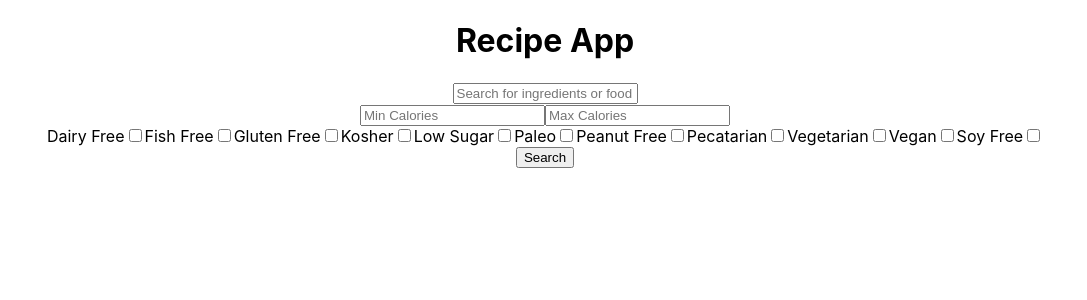
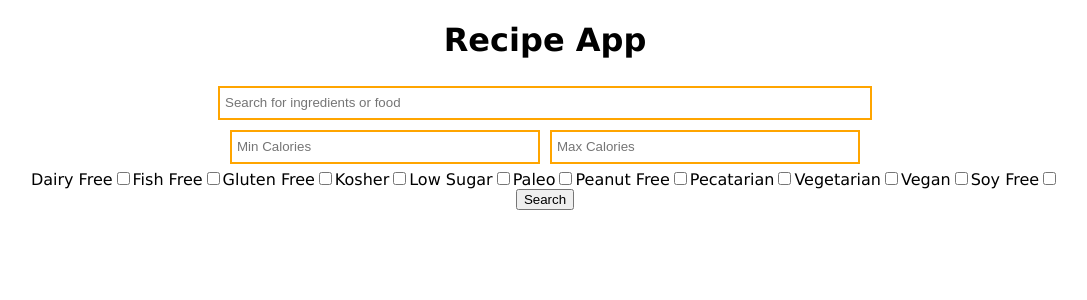
Before and after one commit to GriselSanchez/recipes-typescript, a React (Create React App) app: page / in a window 1280 px wide. Shown: the top 300 px of the page, without its empty margins (95-1182 px from the left). Built offline with nearby package versions, Linux system fonts and the light colour scheme.

Commit message:
add style with react-jss

```diff
--- a/package.json
+++ b/package.json
@@ -6,12 +6,15 @@
     "@testing-library/jest-dom": "^4.2.4",
     "@testing-library/react": "^9.5.0",
     "@testing-library/user-event": "^7.2.1",
+    "@types/classnames": "^2.2.10",
     "@types/jest": "^24.9.1",
     "@types/node": "^12.12.53",
     "@types/react": "^16.9.43",
     "@types/react-dom": "^16.9.8",
+    "classnames": "^2.2.6",
     "react": "^16.13.1",
     "react-dom": "^16.13.1",
+    "react-jss": "^10.3.0",
     "react-scripts": "3.4.1",
     "typescript": "^3.7.5"
   },
--- a/src/App.css
+++ b/src/App.css
@@ -1,16 +1,12 @@
 .App {
 	text-align: center;
+	font-family: 'Lucida Sans', 'Lucida Sans Regular', 'Lucida Grande',
+		'Lucida Sans Unicode', Geneva, Verdana, sans-serif;
 }
 
 .App-logo {
 	height: 40vmin;
 	pointer-events: none;
-}
-
-@media (prefers-reduced-motion: no-preference) {
-  .App-logo {
-    animation: App-logo-spin infinite 20s linear;
-  }
 }
 
 .App-header {
@@ -23,16 +19,3 @@
 	font-size: calc(10px + 2vmin);
 	color: white;
 }
-
-.App-link {
-  color: #61dafb;
-}
-
-@keyframes App-logo-spin {
-  from {
-    transform: rotate(0deg);
-  }
-  to {
-    transform: rotate(360deg);
-  }
-}
--- a/src/components/Calories.tsx
+++ b/src/components/Calories.tsx
@@ -1,7 +1,21 @@
 import React from 'react';
+import withStyles from 'react-jss';
+import classNames from 'classnames';
+
+const styles = (theme: any) => ({
+  ...theme,
+  caloriesContainer: {
+    display: 'flex',
+    width: '50%'
+  },
+  caloriesInput: {
+    width: '50%'
+  }
+});
 
 interface Props {
   onCalorieChange: any;
+  classes: any;
 }
 
 interface State {
@@ -10,7 +24,7 @@ interface State {
   total: string;
 }
 
-export default class Calories extends React.Component<Props, State> {
+class Calories extends React.Component<Props, State> {
   state: Readonly<State> = {
     minCalories: '',
     maxCalories: '',
@@ -39,16 +53,20 @@ export default class Calories extends React.Component<Props, State> {
   }
 
   render() {
+    const { classes } = this.props;
+
     return (
-      <div>
+      <div className={classes.caloriesContainer}>
         <input
           type="number"
+          className={classNames(classes.input, classes.caloriesInput)}
           name="minCalories"
           placeholder="Min Calories"
           onInput={this.handleCalories}
         ></input>
         <input
           type="number"
+          className={classNames(classes.input, classes.caloriesInput)}
           name="maxCalories"
           placeholder="Max Calories"
           onInput={this.handleCalories}
@@ -57,3 +75,5 @@ export default class Calories extends React.Component<Props, State> {
     );
   }
 }
+
+export default withStyles(styles)(Calories);
--- a/src/components/HealthLabels.tsx
+++ b/src/components/HealthLabels.tsx
@@ -1,11 +1,14 @@
 import React, { Component } from 'react';
 import Label from './Label';
+
 interface State {
   labels: string[];
 }
+
 interface Props {
   onLabelChange: any;
 }
+
 export default class HealthLabels extends Component<Props, State> {
   state: Readonly<State> = {
     labels: [],
--- a/src/components/Ingredients.tsx
+++ b/src/components/Ingredients.tsx
@@ -1,15 +1,20 @@
-import React, { Component } from 'react';
+import React, { Component, Fragment } from 'react';
+import withStyles from 'react-jss';
+
+const styles = (theme: any) => ({
+    ...theme,
+});
 
 interface Props {
     onIngredientChange: any;
+    classes: any;
 }
 
 interface State {
     ingredients: string
 }
 
-
-export default class Ingredients extends Component<Props, State> {
+class Ingredients extends Component<Props, State> {
     state: Readonly<State> = {
         ingredients: '',
     };
@@ -22,14 +27,19 @@ export default class Ingredients extends Component<Props, State> {
     };
 
     render() {
+        const { classes } = this.props;
+
         return (
-            <div>
+            <Fragment>
                 <input
                     type="text"
+                    className={classes.input}
                     placeholder="Search for ingredients or food"
                     onChange={this.handleInput}
                 />
-            </div>
+            </Fragment >
         );
     }
 }
+
+export default withStyles(styles)(Ingredients)
--- a/src/components/SearchBar.tsx
+++ b/src/components/SearchBar.tsx
@@ -1,9 +1,22 @@
 import React from 'react';
+import withStyles from 'react-jss';
+
+//Components
 import Calories from './Calories';
 import HealthLabels from './HealthLabels';
 import Ingredients from './Ingredients';
+
+const styles = (theme: any) => ({
+  ...theme,
+  form: {
+    display: 'flex',
+    flexDirection: 'column',
+    alignItems: 'center'
+  }
+});
 interface Props {
   onSearchSubmit: any;
+  classes: any;
 }
 
 interface State {
@@ -22,7 +35,7 @@ class SearchBar extends React.Component<Props, State> {
   handleInput = (field: string, value: string) => {
     // @ts-ignore
     this.setState({ [field]: value });
-  }
+  };
 
   handleSubmit = (event: React.FormEvent<HTMLFormElement>) => {
     event.preventDefault();
@@ -30,15 +43,20 @@ class SearchBar extends React.Component<Props, State> {
   };
 
   render() {
+    console.log(this);
+
+    const { classes } = this.props;
     return (
-      <form onSubmit={this.handleSubmit}>
+      <form className={classes.form} onSubmit={this.handleSubmit}>
         <Ingredients onIngredientChange={this.handleInput} />
         <Calories onCalorieChange={this.handleInput} />
         <HealthLabels onLabelChange={this.handleInput} />
-        <button type="submit">Search</button>
+        <button className={classes.button} type="submit">
+          Search
+        </button>
       </form>
     );
   }
 }
 
-export default SearchBar;
+export default withStyles(styles)(SearchBar);
--- /dev/null
+++ b/src/styles/theme.js
@@ -0,0 +1,14 @@
+const theme = {
+    input: {
+        border: '2px solid orange',
+        width: '50%',
+        height: 20,
+        padding: 5,
+        margin: 5,
+        '&:focus': {
+            outline: 'none'
+        }
+    },
+}
+
+export default theme;
```
Also changed, not shown: src/App.tsx (+5 -2 lines), 1 other file (tests, documents, lock files or other folders). Lines whose indentation alone changed are shown as unchanged.
